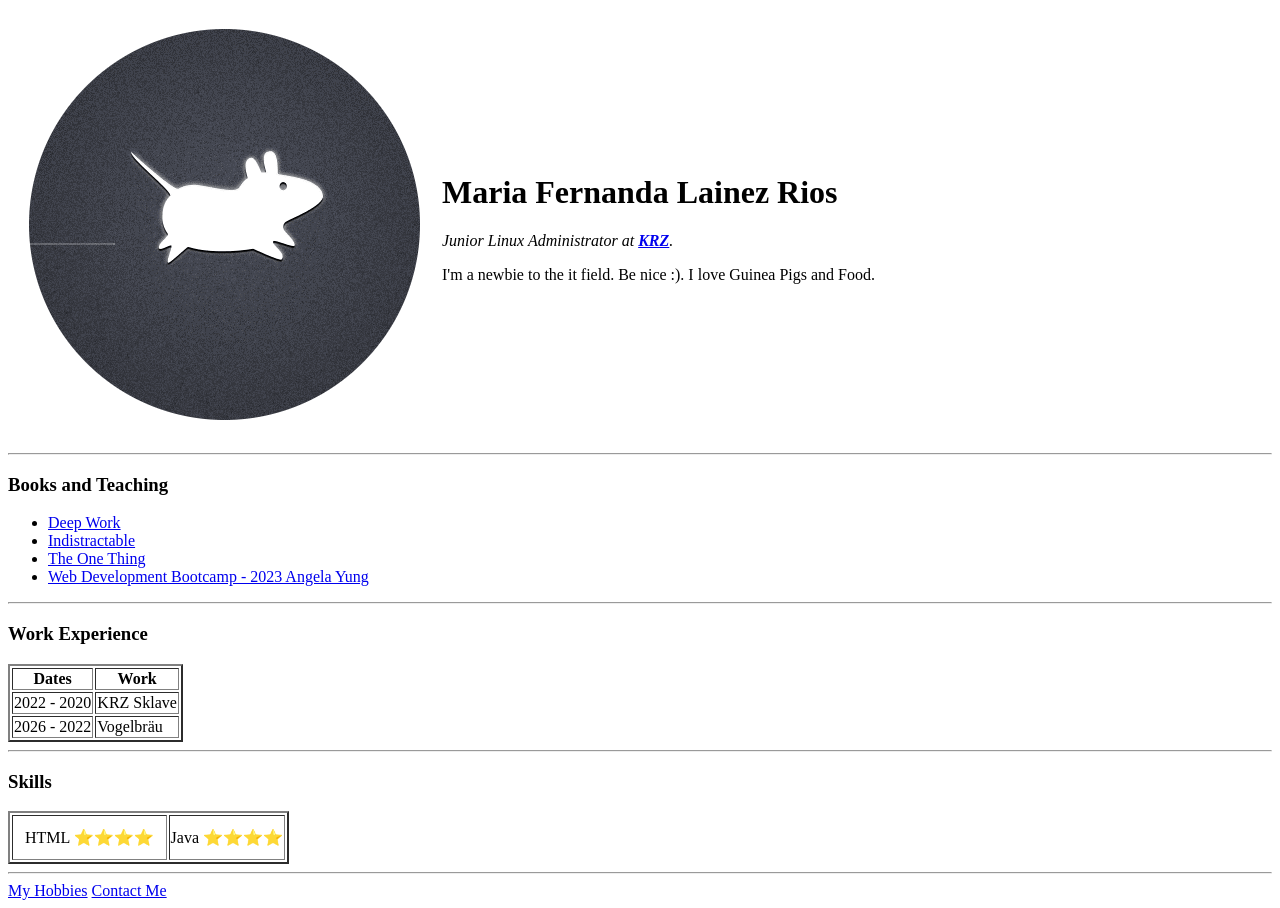
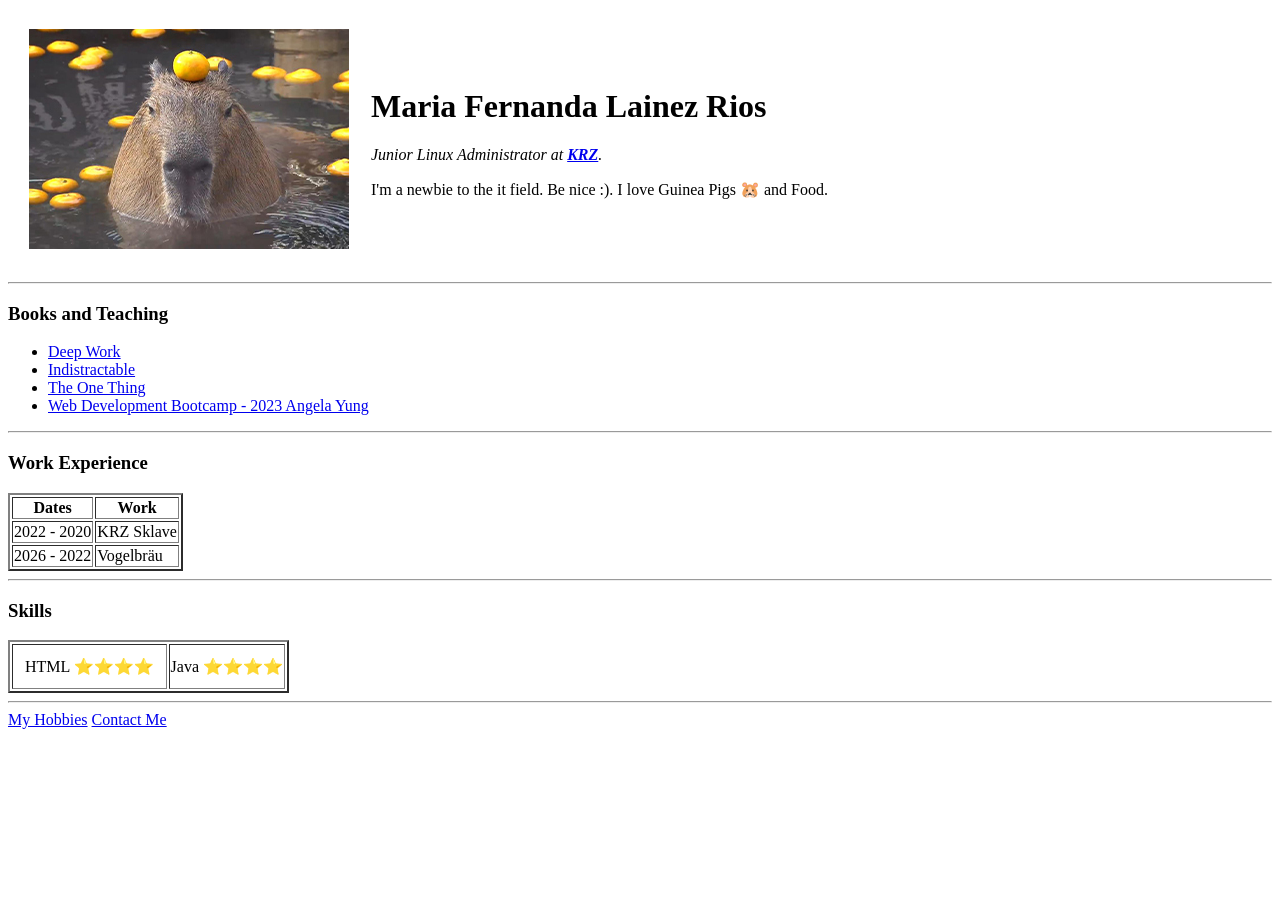
Before and after one commit to dickunddoof/lernen_webkrams, a plain HTML site: page MariaWebDev/index.html in a window 1280 px wide. After the commit the page ends 800 px from the top, so only its background shows below. Drawn offline with Linux system fonts and the light colour scheme.

Commit message:
Fix shit

```diff
--- a/MariaWebDev/index.html
+++ b/MariaWebDev/index.html
@@ -7,10 +7,10 @@
   <body>
     <table cellspacing="20">
       <tr>
-        <td><img src="Images/Maus.png" alt="Maria profile picture"></td>
+        <td><img src="Images/capy-320.jpg" alt="Maria profile picture"></td>
         <td><h1>Maria Fernanda Lainez Rios</h1>
         <p><em>Junior Linux Administrator at <strong><a href=">https://www.krz-swd.de/">KRZ</a></strong>.</em></p>
-        <p>I'm a newbie to the it field. Be nice :). I love Guinea Pigs and Food.</p></td>
+        <p>I'm a newbie to the it field. Be nice :). I love Guinea Pigs 🐹 and Food.</p></td>
       </tr>
     </table>
 
```
Also changed, not shown: MariaWebDev/Images/capy-320.jpg (added), MariaWebDev/Images/chill2.jpg (added).
